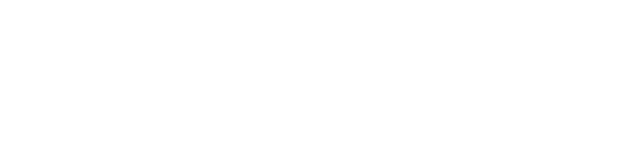
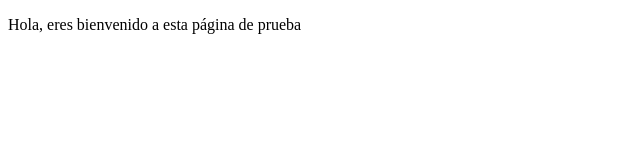
Before and after one commit to GeraSuarez00/Prueba, a plain HTML site: page index.html in a window 1280 px wide. Shown: the whole page, without its empty margins (0-640 px from the left). Drawn offline with Linux system fonts and the light colour scheme.

Commit message:
Update index.html

```diff
--- a/index.html
+++ b/index.html
@@ -7,6 +7,6 @@
     <title>Prueba</title>
 </head>
 <body>
-
+    <p> Hola, eres bienvenido a esta página de prueba</p>
 </body>
 </html>
```
